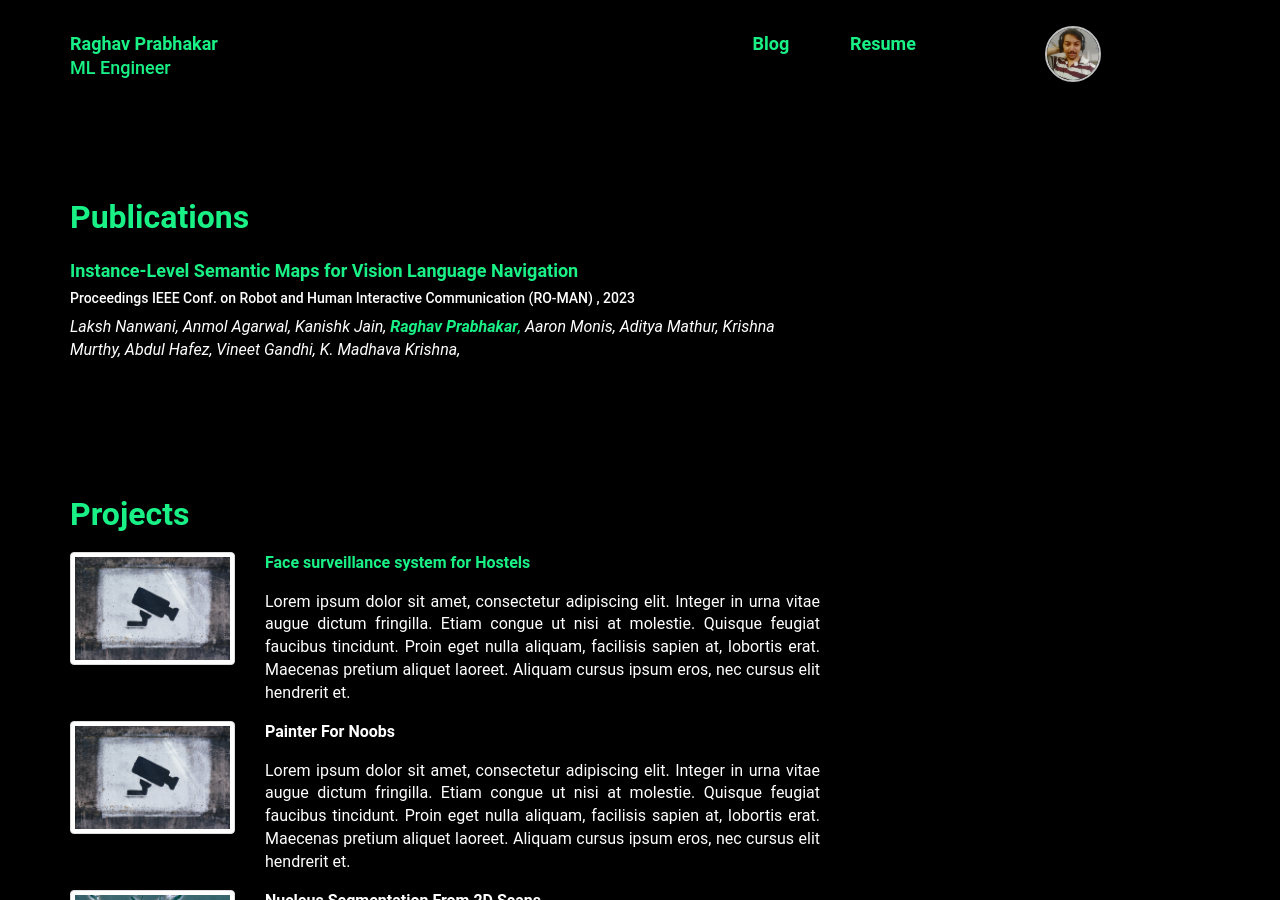
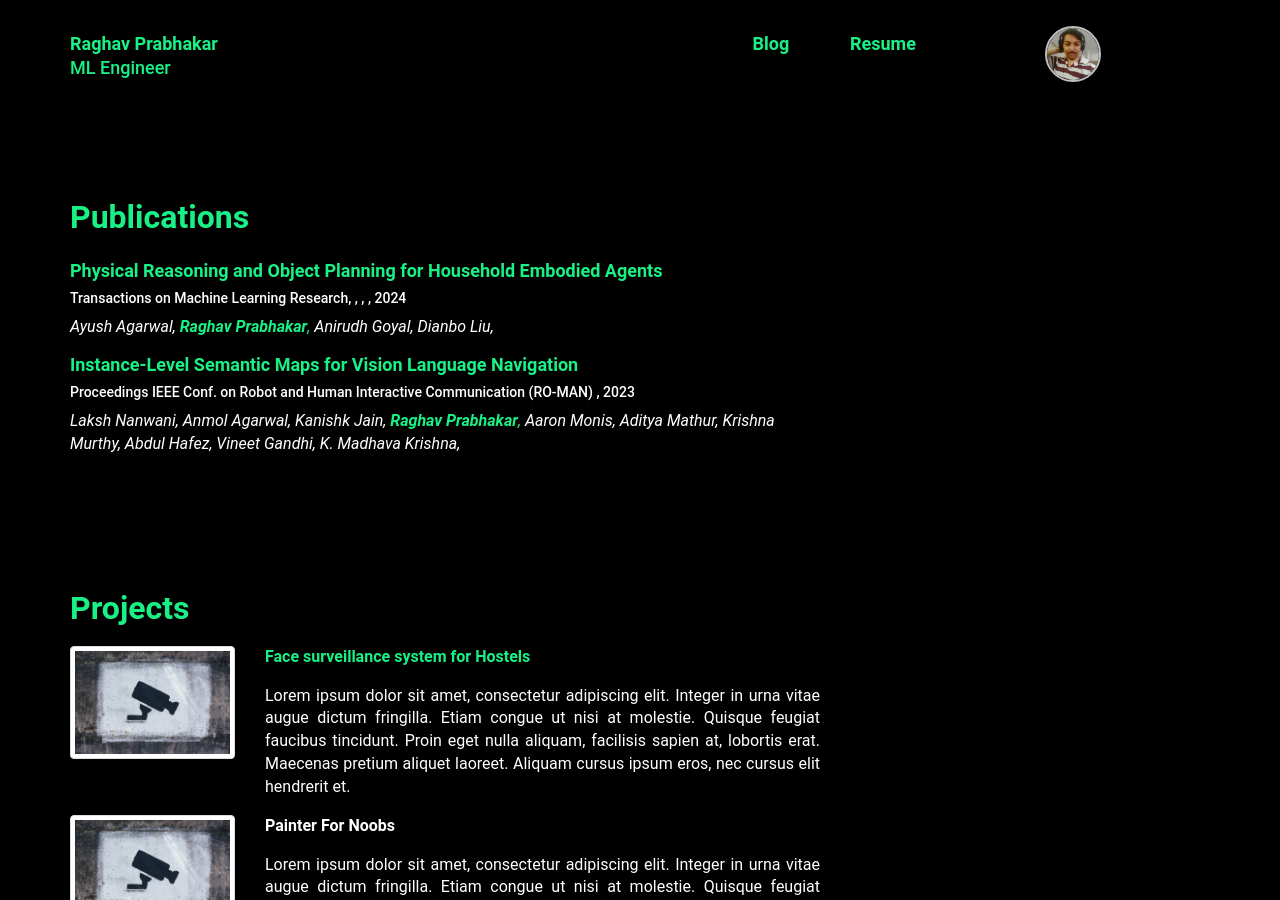
Before and after one commit to RaghavPrabhakar66/portfolio, a Jekyll site: the page built from index.html, in a window 1280 px wide and 900 px high, scrolled down 1930 px. Built offline with Jekyll 4.4.1, drawn with Linux system fonts in a browser that asks for light colours; nearby versions of some CDN libraries; some web fonts are replaced; some of the changed text lies outside the part shown.

Commit message:
update info

```diff
--- a/_data/personal.yml
+++ b/_data/personal.yml
@@ -10,9 +10,9 @@ email: raghavprabhakar66@gmail.com
 
 phone:
 
-department: Research Assisstant
+department: Dubverse.ai
 
-institution: ML Lab, IIIT Hyderabad
+institution:
 
 mailing_address:
 
--- a/_data/publications.yml
+++ b/_data/publications.yml
@@ -1,3 +1,14 @@
+-
+  type: journal
+  title: "Physical Reasoning and Object Planning for Household Embodied Agents"
+  authors: Ayush Agarwal, Raghav Prabhakar, Anirudh Goyal, Dianbo Liu
+  journal: Transactions on Machine Learning Research
+  volume:
+  issue:
+  pages:
+  year: 2024
+  pdf: https://arxiv.org/pdf/2311.13577.pdf
+
 -
   type: conference
   title: "Instance-Level Semantic Maps for Vision Language Navigation"
```
